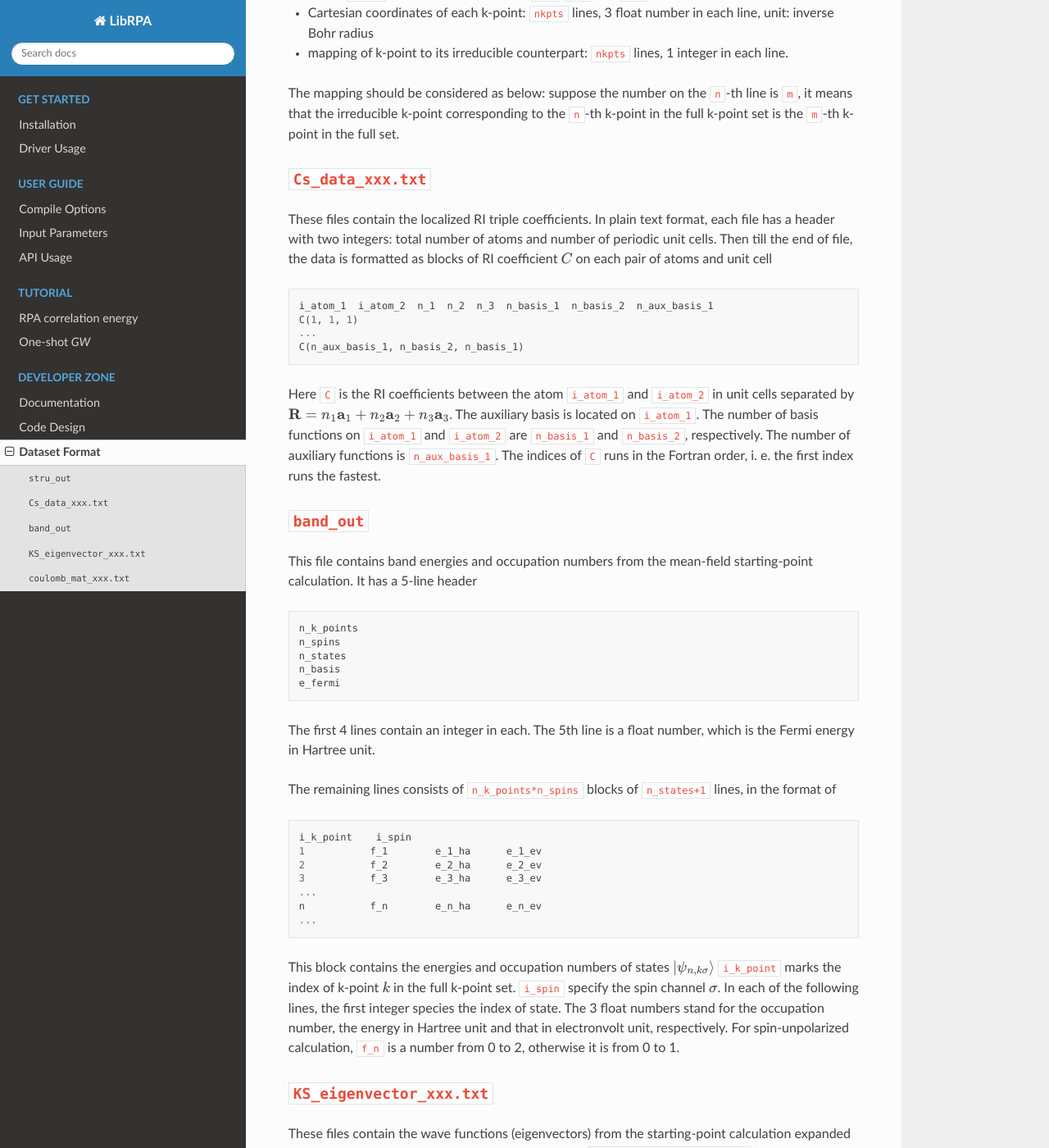
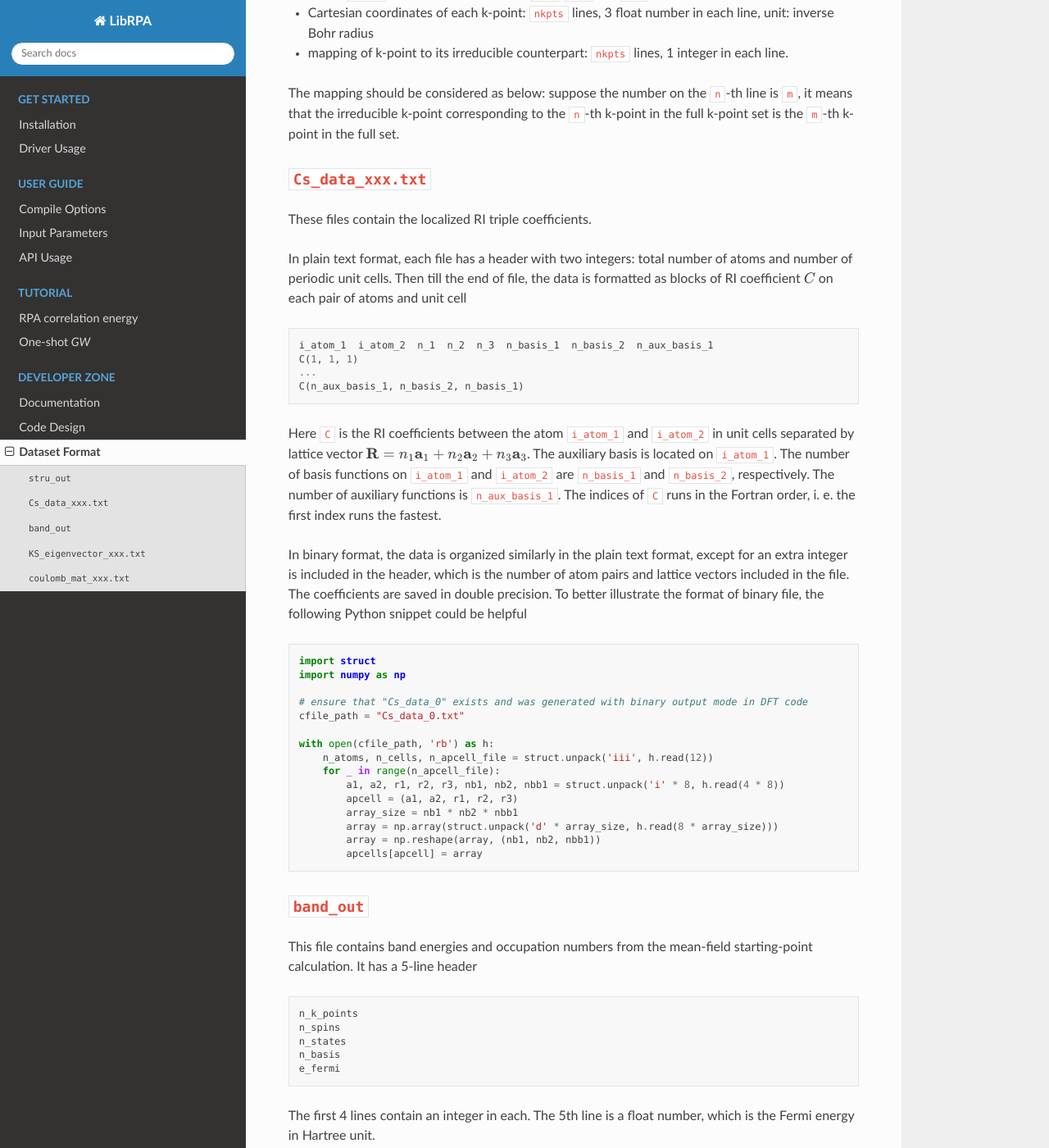
Before and after one commit to Srlive1201/LibRPA, a Sphinx documentation site: the page built from docs/develop/dataset_format.md, in a window 1280 px wide and 1400 px high, scrolled down 358 px. Shown: the whole window at 82% size. Built offline with Sphinx 7.4.7 and the Read the Docs theme 3.1.0, drawn with Linux system fonts in a browser that asks for light colours; pages that are not in the unit, such as notebooks, are missing from menus.

Commit message:
doc: add note on binary format of C(R)

````diff
--- a/docs/develop/dataset_format.md
+++ b/docs/develop/dataset_format.md
@@ -20,6 +20,7 @@ k-point in the full set.
 ## `Cs_data_xxx.txt`
 
 These files contain the localized RI triple coefficients.
+
 In plain text format, each file has a header with two integers:
 total number of atoms and number of periodic unit cells.
 Then till the end of file, the data is formatted as blocks of RI coefficient $C$ on each pair of atoms and unit cell
@@ -30,10 +31,32 @@ C(1, 1, 1)
 C(n_aux_basis_1, n_basis_2, n_basis_1)
 ```
 Here `C` is the RI coefficients between the atom `i_atom_1` and `i_atom_2` in unit cells separated by
-$\mathbf{R} = n_1 \mathbf{a}_1 + n_2 \mathbf{a}_2 + n_3 \mathbf{a}_3$.
+lattice vector $\mathbf{R} = n_1 \mathbf{a}_1 + n_2 \mathbf{a}_2 + n_3 \mathbf{a}_3$.
 The auxiliary basis is located on `i_atom_1`. The number of basis functions on `i_atom_1` and `i_atom_2`
 are `n_basis_1` and `n_basis_2`, respectively. The number of auxiliary functions is `n_aux_basis_1`.
 The indices of `C` runs in the Fortran order, i. e. the first index runs the fastest.
+
+In binary format, the data is organized similarly in the plain text format, except for an extra integer
+is included in the header, which is the number of atom pairs and lattice vectors included in the file.
+The coefficients are saved in double precision. To better illustrate the format of binary file, the
+following Python snippet could be helpful
+```python
+import struct
+import numpy as np
+
+# ensure that "Cs_data_0" exists and was generated with binary output mode in DFT code
+cfile_path = "Cs_data_0.txt"
+
+with open(cfile_path, 'rb') as h:
+    n_atoms, n_cells, n_apcell_file = struct.unpack('iii', h.read(12))
+    for _ in range(n_apcell_file):
+        a1, a2, r1, r2, r3, nb1, nb2, nbb1 = struct.unpack('i' * 8, h.read(4 * 8))
+        apcell = (a1, a2, r1, r2, r3)
+        array_size = nb1 * nb2 * nbb1
+        array = np.array(struct.unpack('d' * array_size, h.read(8 * array_size)))
+        array = np.reshape(array, (nb1, nb2, nbb1))
+        apcells[apcell] = array
+```
 
 ## `band_out`
 
````
